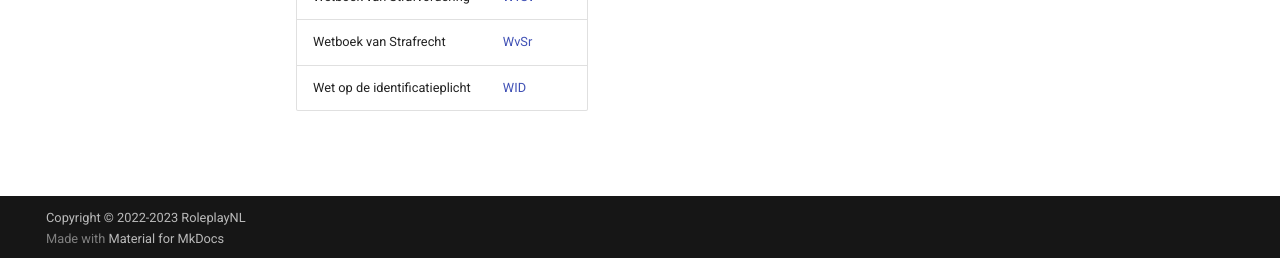
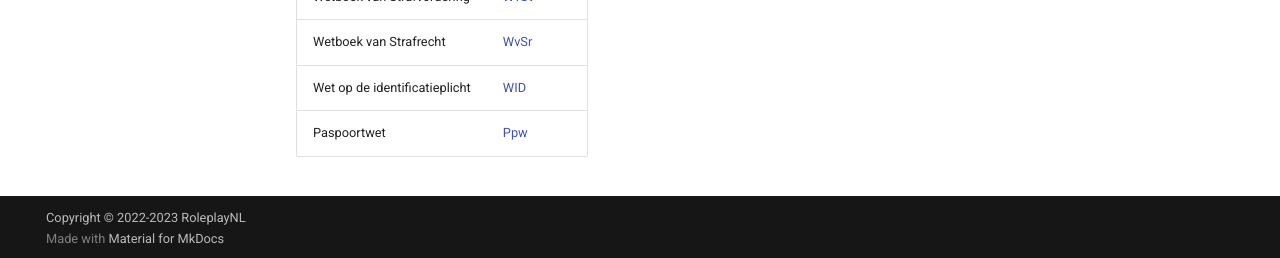
Before and after one commit to EnriqueFernandez20/FutureRP-Wettenbundel, an MkDocs documentation site: the page built from docs/index.md, in a window 1280 px wide and 1328 px high. Shown: the part 1067-1325 px from the top of the window. Built offline with MkDocs 1.6.1 and Material for MkDocs 9.7.7, drawn with Linux system fonts in a browser that asks for light colours.

Commit message:
Update index.md

```diff
--- a/docs/index.md
+++ b/docs/index.md
@@ -24,3 +24,4 @@ Deze grondbeginselen zijn vastgelegd in de verschillende wetboeken, maar worden
 | Wetboek van Strafvordering    | [WvSv](wetboek-van-strafvordering.md)   |
 | Wetboek van Strafrecht        | [WvSr](wetboek-van-strafrecht.md)       |
 | Wet op de identificatieplicht | [WID](wet-op-de-identificatieplicht.md) |
+| Paspoortwet                   | [Ppw](paspoortwet.md)                   |
```
